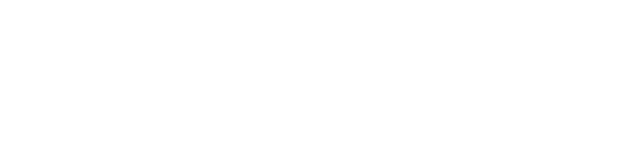
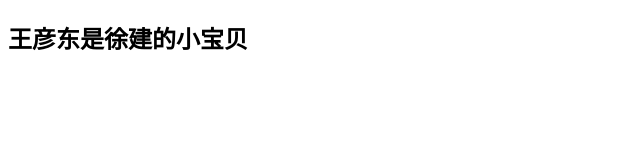
Before and after one commit to XuJian321/resuma, a plain HTML site: page index.html in a window 1280 px wide. Shown: the whole page, without its empty margins (0-640 px from the left). Drawn offline with Linux system fonts and the light colour scheme.

Commit message:
Update index.html

```diff
--- a/index.html
+++ b/index.html
@@ -5,6 +5,6 @@
 	<title>Document</title>
 </head>
 <body>
-	<h2></h2>
+	<h2>王彦东是徐建的小宝贝</h2>
 </body>
 </html>
```
